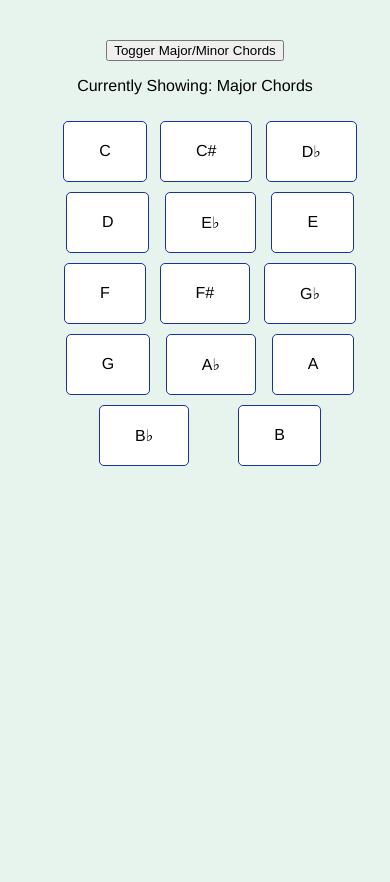
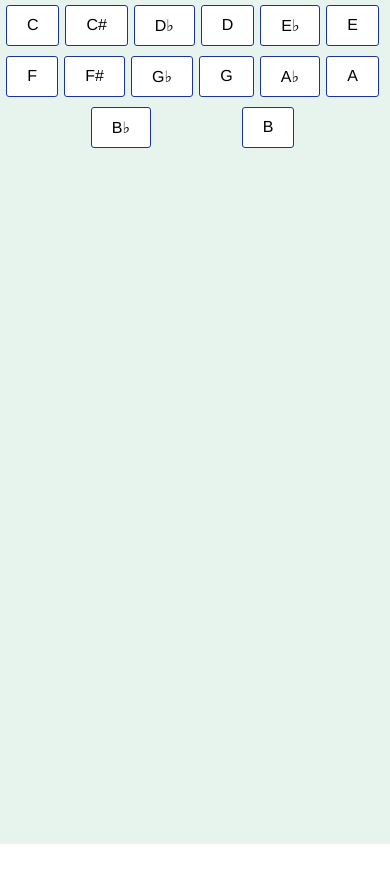
Before and after one commit to zedaenious/chord-keys, a React app: page / in a window 390 px wide. Shown: the top 882 px of the page. After the commit the page ends 844 px from the top, so only its background shows below. Built offline with nearby package versions, Linux system fonts and the light colour scheme.

Commit message:
dev build less watcher; style updates for mobile

```diff
--- a/package.json
+++ b/package.json
@@ -9,9 +9,10 @@
   "private": true,
   "scripts": {
     "less": "lessc src/main.less src/main.css",
+    "less:watch": "less-watch-compiler",
     "build": "npm run less && npx webpack --config webpack.config.js",
-    "build:dev": "npm run less && npx webpack --devtool source-map && webpack serve",
-    "clean": "rm -rf node_modules && rm package-lock.json && rm dist/bundle.js && rm dist/bundle.js.map && rm dist/main.bundle.css && rm dist/main.bundle.css.map",
+    "build:dev": "npx webpack --devtool source-map && npx webpack serve",
+    "clean": "rm package-lock.json && rm -rf node_modules && rm -rf /dist && rm src/main.css",
     "clean:build": "npm run clean && npm install && npm run build:dev",
     "minor": "npm version minor --force",
     "patch": "npm version patch --force"
@@ -30,6 +31,7 @@
     "html-webpack-plugin": "^5.3.2",
     "less": "^4.1.1",
     "less-loader": "^10.0.1",
+    "less-watch-compiler": "^1.16.2",
     "mini-css-extract-plugin": "^2.1.0",
     "style-loader": "^3.0.0",
     "webpack": "^5.44.0",
--- a/src/components/App.js
+++ b/src/components/App.js
@@ -1,23 +1,23 @@
 import Chart from './Chart';
 import React, {useState, useEffect} from 'react';
 import ChordPicker from './ChordPicker';
-import ClickableButton from './ClickableButton';
+// import ClickableButton from './ClickableButton';
 import {majorChords, minorChords} from '../../data/chords';
 import {majorNotes, minorNotes, masterNotes} from '../../data/notes';
 
 export default function App() {
 	const [notes, setNotes] = useState([]);
-	const [isMajor, setIsMajor] = useState(true);
+	// const [isMajor, setIsMajor] = useState(true);
 	const [chords, setChords] = useState(majorChords);
 
-	const toggleIsMajor = () => {
-		setIsMajor((prev) => !prev);
-	}
+	// const toggleIsMajor = () => {
+	// 	setIsMajor((prev) => !prev);
+	// }
 
-	const handleButtonClick = () => {
-		toggleIsMajor();
-		setChords(isMajor ? majorChords : minorChords);
-	}
+	// const handleButtonClick = () => {
+	// 	toggleIsMajor();
+	// 	setChords(isMajor ? majorChords : minorChords);
+	// }
 
 	const handleChordClick = ({target}) => {
 		removeSelected();
@@ -34,15 +34,15 @@ export default function App() {
 
 	return (
 		<section>
-			<ClickableButton
-				isMajor={isMajor}
-				buttonText='Togger Major/Minor Chords'
-				onClickHandler={handleButtonClick} />
 			<ChordPicker
 				id="chord-picker"
 				name="chord-picker"
 				chords={chords}
 				onChordClick={handleChordClick} />
+			{/*<ClickableButton
+				isMajor={isMajor}
+				buttonText='Togger Major/Minor Chords'
+				onClickHandler={handleButtonClick} />*/}
 			<Chart
 				notes={notes} />
 		</section>
--- a/src/less/chord-picker.less
+++ b/src/less/chord-picker.less
@@ -4,13 +4,15 @@ ul {
 
 #chord-picker {
 	display: flex;
+	margin: 0;
+	padding: 5px;
 }
 
 .chord {
 	border: 1px solid #19329E;
-	padding: 20px 35px;
-	margin: 10px 10px 0 0;
-	border-radius: 5px;
+	padding: 10px 20px;
+	margin: 0 5px 10px 0;
+	border-radius: 3px;
 	background-color: #fff;
 	cursor: default;
 
--- a/src/less/notes.less
+++ b/src/less/notes.less
@@ -1,12 +1,13 @@
 #notes {
-	padding: 50px 0 0;
+	padding: 10px 15px 0;
 
 	.note-container {
-		width: 150px;
 		display: flex;
-		flex-direction: column;
-		font-size: 25px;
+		flex-flow: column nowrap;
+		font-size: 15px;
 		text-align: center;
+		justify-content: center;
+		flex-grow: 1;
 
 		.pointer {
 			background-color: black;
@@ -18,9 +19,9 @@
 		.note {
 			background-color: white;
 			color: black;
-			padding: 15px 0 0;
 			border: 1px solid black;
 			flex-grow: 1;
+			padding: 10px 0;
 		}
 	}
 }
--- a/src/less/site.less
+++ b/src/less/site.less
@@ -9,10 +9,10 @@ body {
 
 	#root {
 		height: 100%;
-		margin: 0 auto;
+		margin: 0;
+		padding: 0;
 		align-self: center;
 		background-color: #e7f4ed;
-		padding: 40px 20px;
 	}
 }
 
@@ -21,6 +21,7 @@ body {
 	text-align: center;
 
 	button {
-		margin: 0 auto;
+		margin: 10px auto 0;
+		padding: 10px 30px;
 	}
 }
```
Also changed, not shown: 1 other file (tests, documents, lock files or other folders).
